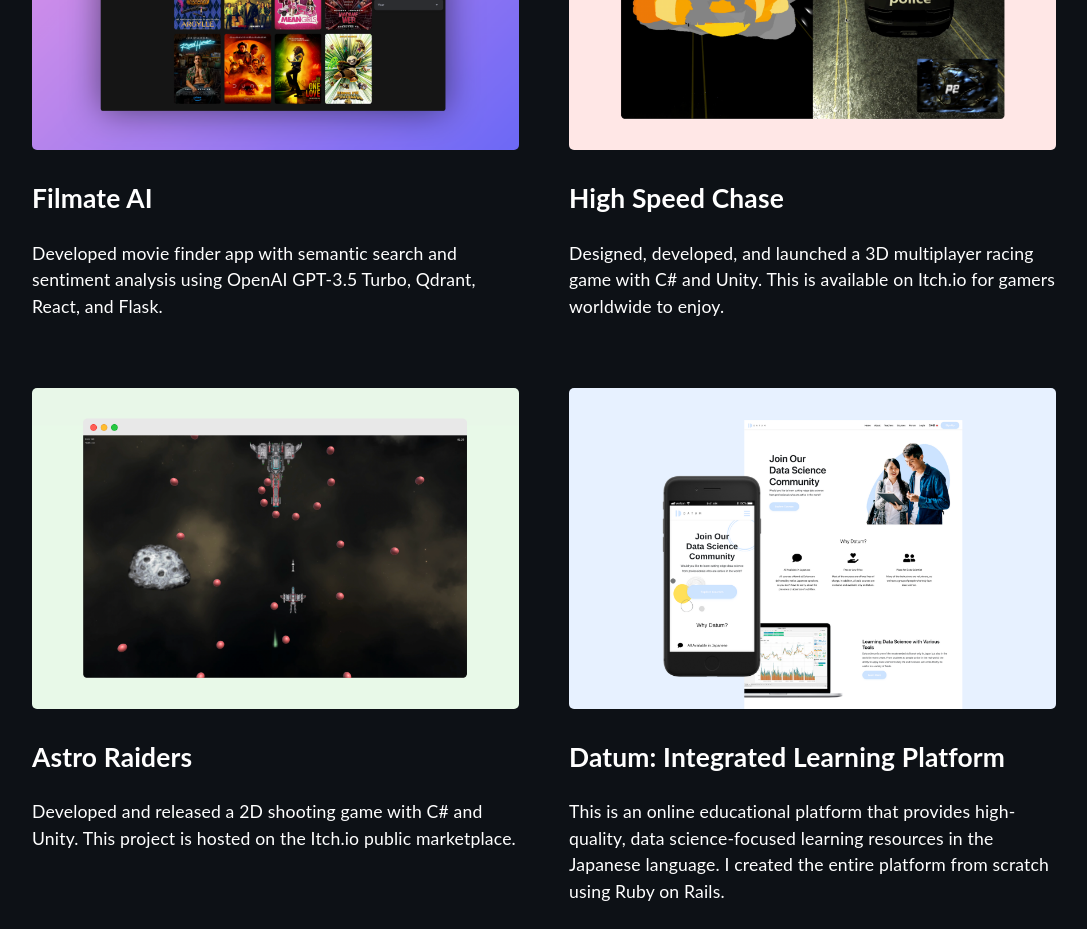
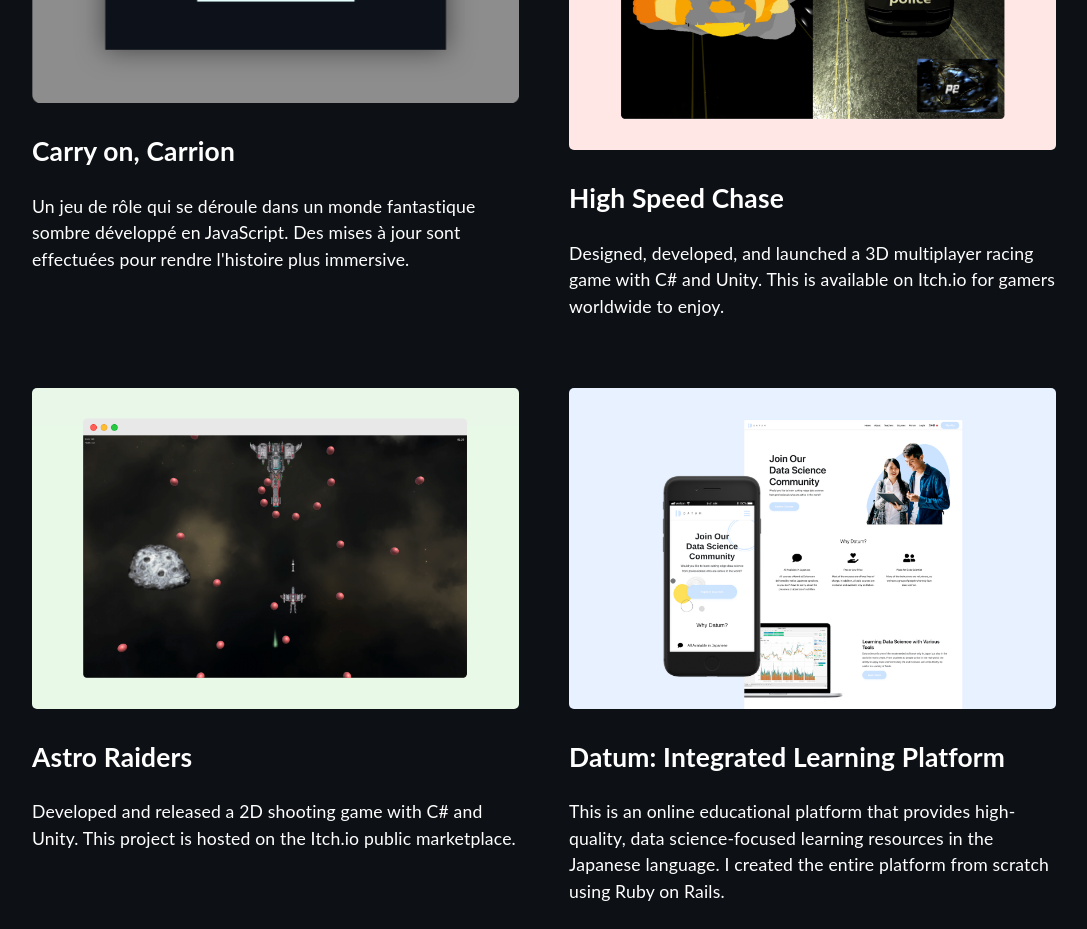
Before and after one commit to IhabMJR/IhabMJR.github.io, a React (Create React App) app: page / in a window 1280 px wide. Shown: the part 2240-3169 px from the top of the page, without its empty margins (96-1183 px from the left). Built offline with nearby package versions, Linux system fonts and the light colour scheme.

Commit message:
cc ajouter dans mes projets

```diff
--- a/src/components/Project.tsx
+++ b/src/components/Project.tsx
@@ -17,9 +17,9 @@ function Project() {
         <h1>Mes projets</h1>
         <div className="projects-grid">
             <div className="project">
-                <a href="https://www.filmate.club/" target="_blank" rel="noreferrer"><img src={mock10} className="zoom" alt="thumbnail" width="100%"/></a>
-                <a href="https://www.filmate.club/" target="_blank" rel="noreferrer"><h2>Filmate AI</h2></a>
-                <p>Developed movie finder app with semantic search and sentiment analysis using OpenAI GPT-3.5 Turbo, Qdrant, React, and Flask.</p>
+                <a href="https://randomizedraptor.github.io/Carry-on-Carrion/" target="_blank" rel="noreferrer"><img src={mock10} className="zoom" alt="thumbnail" width="100%"/></a>
+                <a href="https://randomizedraptor.github.io/Carry-on-Carrion/" target="_blank" rel="noreferrer"><h2>Carry on, Carrion</h2></a>
+                <p>Un jeu de rôle qui se déroule dans un monde fantastique sombre développé en JavaScript. Des mises à jour sont effectuées pour rendre l'histoire plus immersive.</p>
             </div>
             <div className="project">
                 <a href="https://yujisatojr.itch.io/highspeedchase" target="_blank" rel="noreferrer"><img src={mock09} className="zoom" alt="thumbnail" width="100%"/></a>
```
Also changed, not shown: src/assets/images/mock10.png.
